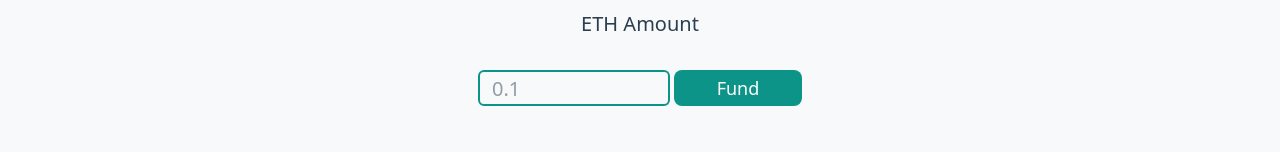
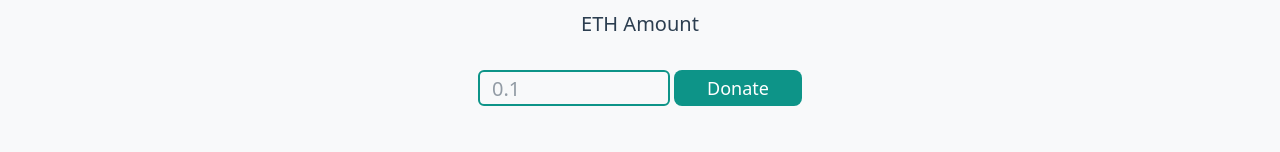
Before and after one commit to EmperorSmiles/Clarity, a React (Vite) app: page /donate in a window 1280 px wide. Shown: the part 1330-1482 px from the top of the page. Built offline with nearby package versions, Linux system fonts and the light colour scheme; what wagmi would draw is missing.

Commit message:
Updated input and button

```diff
--- a/src/components/DonateBody.tsx
+++ b/src/components/DonateBody.tsx
@@ -61,11 +61,12 @@ const DonateBody = () => {
           <div className="flex my-4 gap-1 ">
             <input
               id="ethAmount"
+              type="decimals"
               placeholder="0.1"
               className="bg-transparent border-2 border-teal-600 w-48 h-9 p-3 focus:border-teal-600 placeholder-text-light placeholder-opacity-50 dark:placeholder-text-dark/60 rounded-md"
             />
             <Button className="bg-teal-600 hover:bg-teal-700 w-32 h-9 px-2 py-0 text-white flex items-center justify-center">
-              Fund
+              Donate
             </Button>
           </div>
 
```
